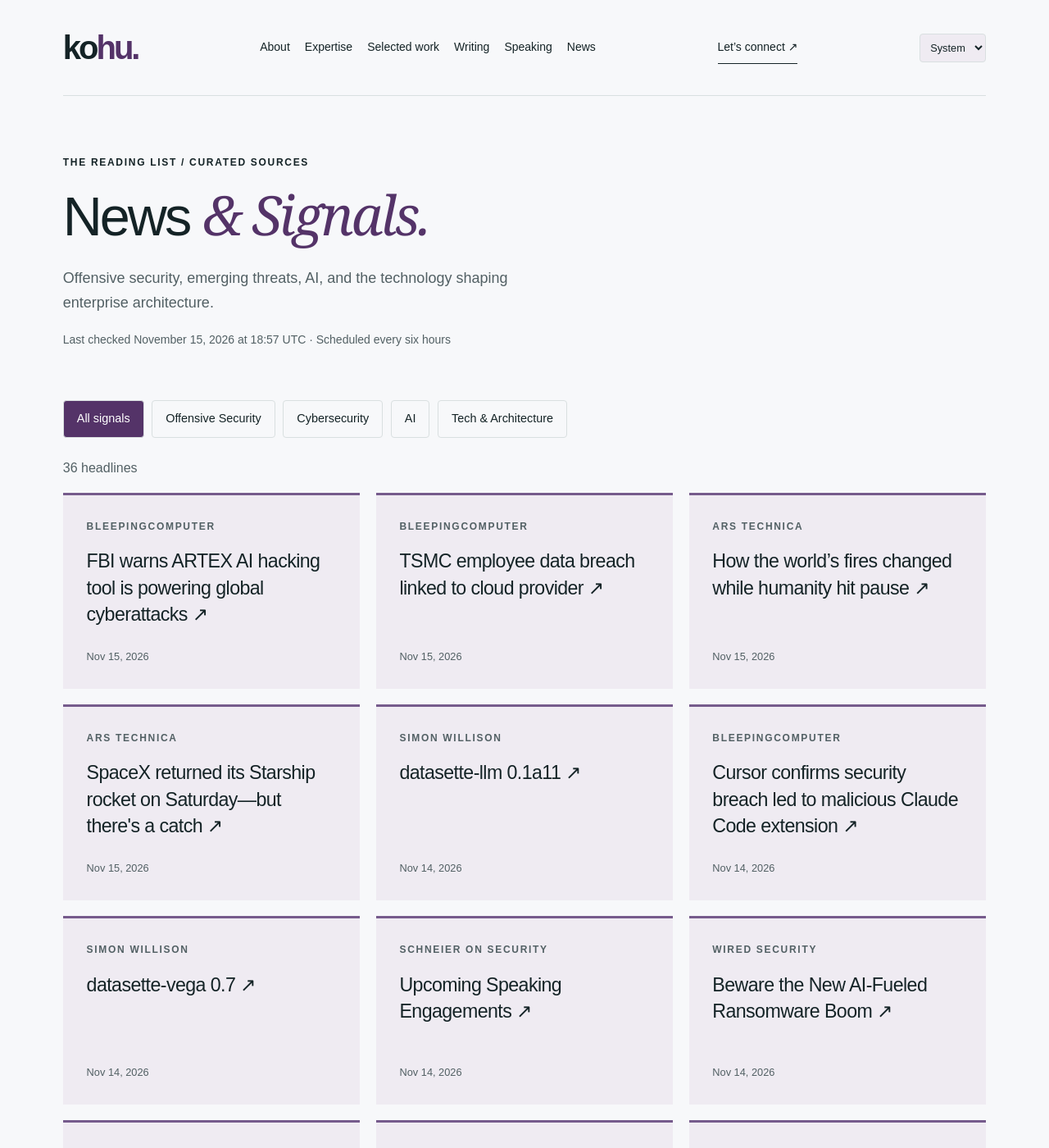
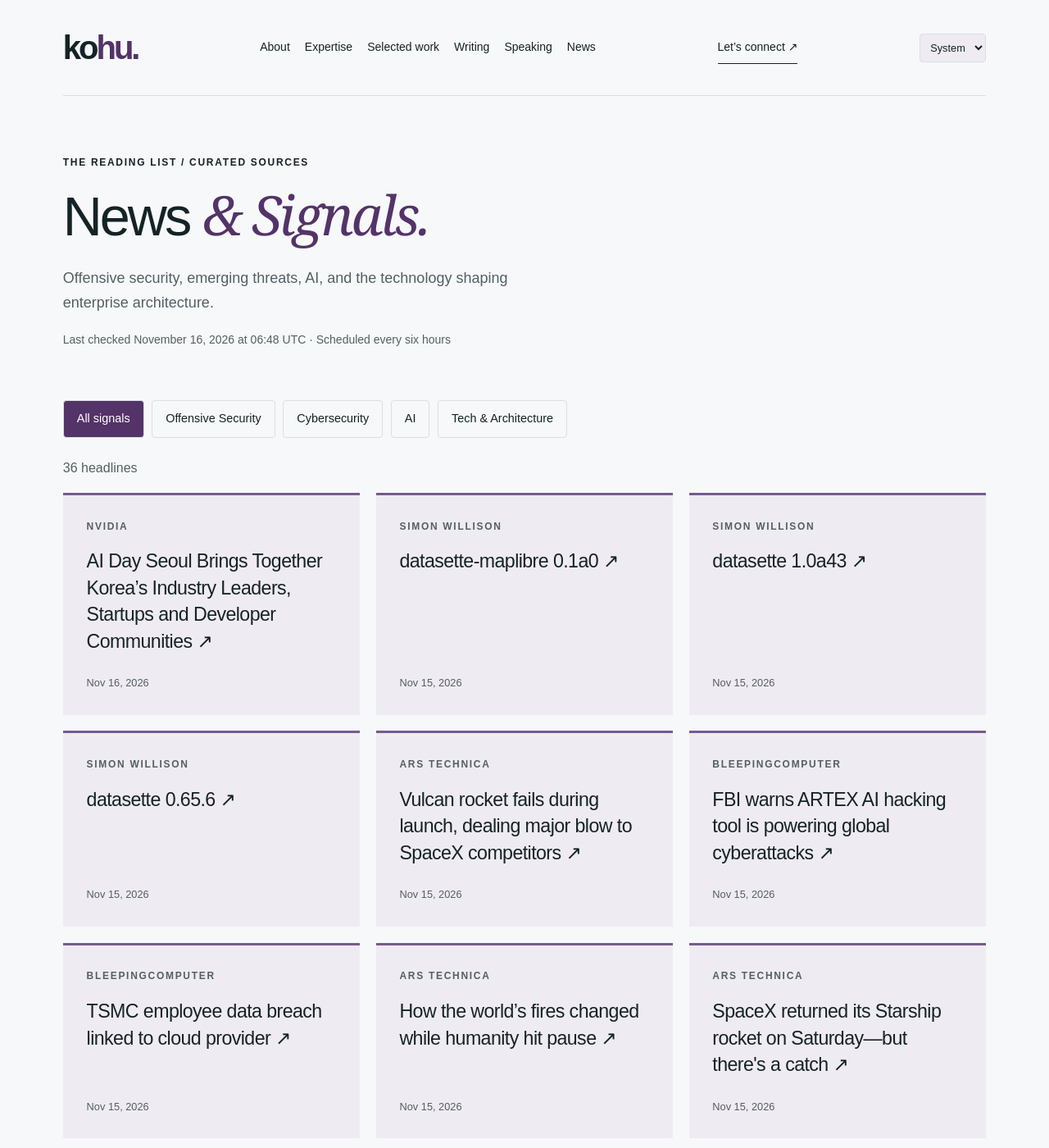
Before and after one commit to hntk/hntk.github.io, a Jekyll site: the page built from news/index.html, in a window 1280 px wide and 1400 px high. Shown: the whole window at 82% size. Built offline with Jekyll 4.4.1, drawn with Linux system fonts in a browser that asks for light colours; part of the change alters nothing that is shown; some of the changed text lies outside the part shown.

Commit message:
Refresh News and Signals

```diff
--- a/_data/news.json
+++ b/_data/news.json
@@ -1,6 +1,46 @@
 {
-  "updated": "2026-11-15T18:57:56.797219+00:00",
+  "updated": "2026-11-16T06:48:47.005639+00:00",
   "items": [
+    {
+      "title": "AI Day Seoul Brings Together Korea’s Industry Leaders, Startups and Developer Communities",
+      "url": "https://blogs.nvidia.com/blog/ai-day-seoul-wrapup/",
+      "published": "2026-11-16T00:00:28+00:00",
+      "source": "NVIDIA",
+      "source_id": "nvidia",
+      "category": "ai"
+    },
+    {
+      "title": "datasette-maplibre 0.1a0",
+      "url": "https://simonwillison.net/2026/Nov/15/datasette-maplibre/",
+      "published": "2026-11-15T23:58:36+00:00",
+      "source": "Simon Willison",
+      "source_id": "simon-willison",
+      "category": "ai"
+    },
+    {
+      "title": "datasette 1.0a43",
+      "url": "https://simonwillison.net/2026/Nov/15/datasette/",
+      "published": "2026-11-15T23:20:27+00:00",
+      "source": "Simon Willison",
+      "source_id": "simon-willison",
+      "category": "ai"
+    },
+    {
+      "title": "datasette 0.65.6",
+      "url": "https://simonwillison.net/2026/Nov/15/datasette-2/",
+      "published": "2026-11-15T23:18:17+00:00",
+      "source": "Simon Willison",
+      "source_id": "simon-willison",
+      "category": "ai"
+    },
+    {
+      "title": "Vulcan rocket fails during launch, dealing major blow to SpaceX competitors",
+      "url": "https://arstechnica.com/space/2026/11/vulcan-rocket-fails-during-launch-dealing-major-blow-to-spacex-competitors/",
+      "published": "2026-11-15T23:11:54+00:00",
+      "source": "Ars Technica",
+      "source_id": "ars-technica",
+      "category": "tech-architecture"
+    },
     {
       "title": "FBI warns ARTEX AI hacking tool is powering global cyberattacks",
       "url": "https://www.bleepingcomputer.com/news/security/fbi-warns-artex-ai-hacking-tool-is-powering-global-cyberattacks/",
@@ -34,28 +74,12 @@
       "category": "tech-architecture"
     },
     {
-      "title": "datasette-llm 0.1a11",
-      "url": "https://simonwillison.net/2026/Nov/14/datasette-llm/",
-      "published": "2026-11-14T23:59:28+00:00",
-      "source": "Simon Willison",
-      "source_id": "simon-willison",
-      "category": "ai"
-    },
-    {
       "title": "Cursor confirms security breach led to malicious Claude Code extension",
       "url": "https://www.bleepingcomputer.com/news/security/cursor-confirms-security-breach-led-to-malicious-claude-code-extension/",
       "published": "2026-11-14T17:27:25+00:00",
       "source": "BleepingComputer",
       "source_id": "bleepingcomputer",
       "category": "cybersecurity"
-    },
-    {
-      "title": "datasette-vega 0.7",
-      "url": "https://simonwillison.net/2026/Nov/14/datasette-vega/",
-      "published": "2026-11-14T17:09:09+00:00",
-      "source": "Simon Willison",
-      "source_id": "simon-willison",
-      "category": "ai"
     },
     {
       "title": "Upcoming Speaking Engagements",
@@ -72,22 +96,6 @@
       "source": "WIRED Security",
       "source_id": "wired",
       "category": "cybersecurity"
-    },
-    {
-      "title": "James Webb telescope finds ice older than the star it orbits",
-      "url": "https://arstechnica.com/science/2026/11/james-webb-telescope-finds-ice-older-than-the-star-it-orbits/",
-      "published": "2026-11-14T12:15:48+00:00",
-      "source": "Ars Technica",
-      "source_id": "ars-technica",
-      "category": "tech-architecture"
-    },
-    {
-      "title": "datasette-cluster-map 0.19",
-      "url": "https://simonwillison.net/2026/Nov/13/datasette-cluster-map/",
-      "published": "2026-11-13T23:02:45+00:00",
-      "source": "Simon Willison",
-      "source_id": "simon-willison",
-      "category": "ai"
     },
     {
       "title": "ArcticRAT Cybercrime Gang Profiles Victim Finances With AI",
@@ -226,14 +234,6 @@
       "category": "offensive-security"
     },
     {
-      "title": "How AI Helps Recyclers Turn Mixed Waste Into Reusable Material",
-      "url": "https://blogs.nvidia.com/blog/ai-recycling-startups/",
-      "published": "2026-11-11T03:00:20+00:00",
-      "source": "NVIDIA",
-      "source_id": "nvidia",
-      "category": "ai"
-    },
-    {
       "title": "Lazare, veni foras: Reprogramming Dormant Neurons to Backdoor AI Agents",
       "url": "https://www.microsoft.com/en-us/research/blog/lazare-veni-foras-reprogramming-dormant-neurons-to-backdoor-ai-agents/",
       "published": "2026-11-10T20:52:56+00:00",
@@ -295,79 +295,79 @@
       "id": "ars-technica",
       "name": "Ars Technica",
       "status": "ok",
-      "last_success": "2026-11-15T18:57:56.797219+00:00"
+      "last_success": "2026-11-16T06:48:47.005639+00:00"
     },
     {
       "id": "bleepingcomputer",
       "name": "BleepingComputer",
       "status": "ok",
-      "last_success": "2026-11-15T18:57:56.797219+00:00"
+      "last_success": "2026-11-16T06:48:47.005639+00:00"
     },
     {
       "id": "cloudflare",
       "name": "Cloudflare",
       "status": "ok",
-      "last_success": "2026-11-15T18:57:56.797219+00:00"
+      "last_success": "2026-11-16T06:48:47.005639+00:00"
     },
     {
       "id": "dark-reading",
       "name": "Dark Reading",
       "status": "ok",
-      "last_success": "2026-11-15T18:57:56.797219+00:00"
+      "last_success": "2026-11-16T06:48:47.005639+00:00"
     },
     {
       "id": "hugging-face",
       "name": "Hugging Face",
       "status": "ok",
-      "last_success": "2026-11-15T18:57:56.797219+00:00"
+      "last_success": "2026-11-16T06:48:47.005639+00:00"
     },
     {
       "id": "microsoft-research",
       "name": "Microsoft Research",
       "status": "ok",
-      "last_success": "2026-11-15T18:57:56.797219+00:00"
+      "last_success": "2026-11-16T06:48:47.005639+00:00"
     },
     {
       "id": "nvidia",
       "name": "NVIDIA",
       "status": "ok",
-      "last_success": "2026-11-15T18:57:56.797219+00:00"
+      "last_success": "2026-11-16T06:48:47.005639+00:00"
     },
     {
       "id": "portswigger",
       "name": "PortSwigger Research",
       "status": "ok",
-      "last_success": "2026-11-15T18:57:56.797219+00:00"
+      "last_success": "2026-11-16T06:48:47.005639+00:00"
     },
     {
       "id": "schneier",
       "name": "Schneier on Security",
       "status": "ok",
-      "last_success": "2026-11-15T18:57:56.797219+00:00"
+      "last_success": "2026-11-16T06:48:47.005639+00:00"
     },
     {
       "id": "simon-willison",
       "name": "Simon Willison",
       "status": "ok",
-      "last_success": "2026-11-15T18:57:56.797219+00:00"
+      "last_success": "2026-11-16T06:48:47.005639+00:00"
     },
     {
       "id": "specterops",
       "name": "SpecterOps",
       "status": "ok",
-      "last_success": "2026-11-15T18:57:56.797219+00:00"
+      "last_success": "2026-11-16T06:48:47.005639+00:00"
     },
     {
       "id": "trail-of-bits",
       "name": "Trail of Bits",
       "status": "ok",
-      "last_success": "2026-11-15T18:57:56.797219+00:00"
+      "last_success": "2026-11-16T06:48:47.005639+00:00"
     },
     {
       "id": "wired",
       "name": "WIRED Security",
       "status": "ok",
-      "last_success": "2026-11-15T18:57:56.797219+00:00"
+      "last_success": "2026-11-16T06:48:47.005639+00:00"
     }
   ]
 }
```
